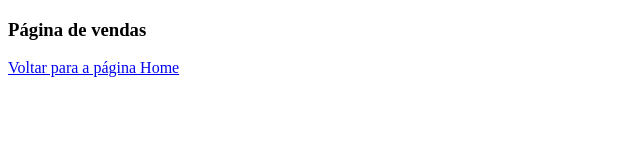
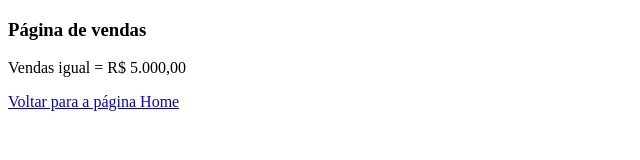
Before and after one commit to Tacila-Souza/aulagithubdevsuperior, a plain HTML site: page vendas.html in a window 1280 px wide. Shown: the whole page, without its empty margins (0-640 px from the left). Drawn offline with Linux system fonts and the light colour scheme.

Commit message:
Adicionado o valor de vendas

```diff
--- a/vendas.html
+++ b/vendas.html
@@ -8,6 +8,7 @@
 </head>
 <body>
     <h3>Página de vendas</h3>
+    <p>Vendas igual = R$ 5.000,00</p>
     <a href="index.html">Voltar para a página Home</a>
 </body>
 </html>
```
